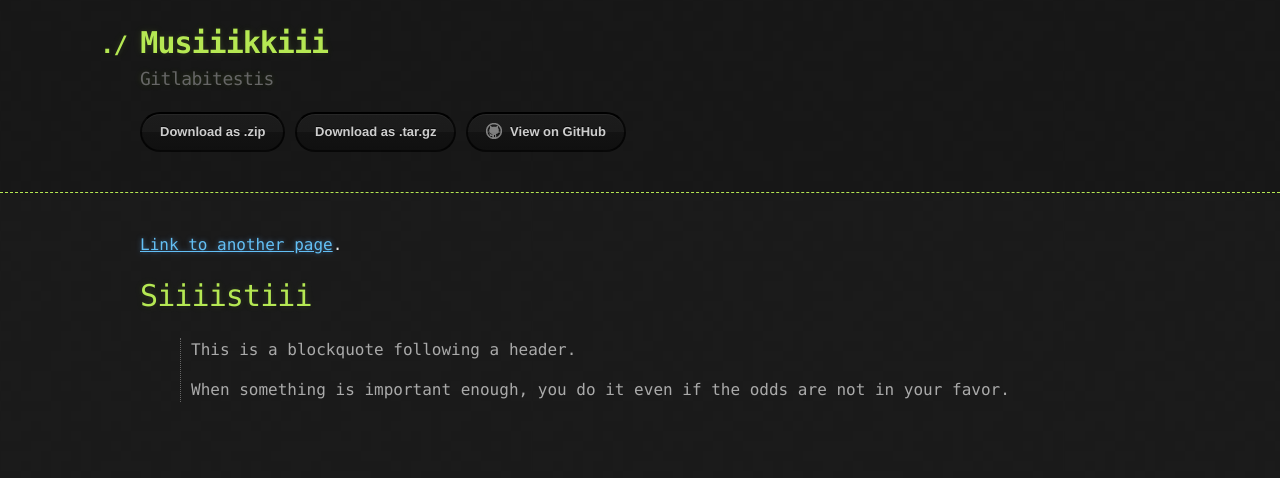
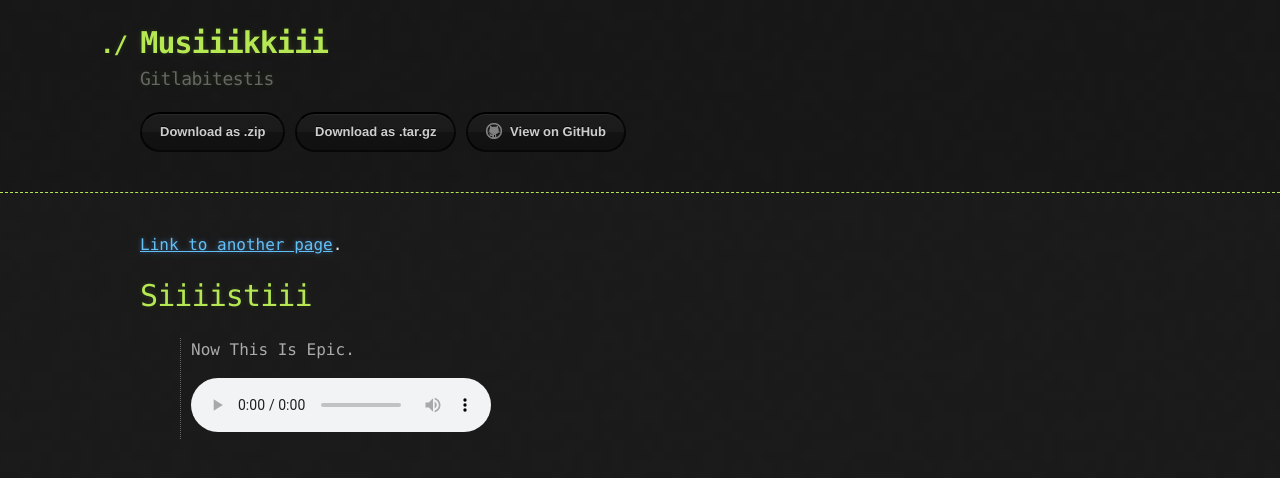
Before and after one commit to JusufSWE/asdwewewarawreegyesr325432f320r329fj321d8903ha894tg3q874t2qg826iydg876aftrg4682aytg32, a Jekyll site: the page built from docs/index.md, in a window 1280 px wide. Shown: the top 478 px of the page. Built offline with Jekyll 4.4.1, drawn with Linux system fonts in a browser that asks for light colours; our own code applies the rules of GitHub Pages for plain Markdown files.

Commit message:
Update index.md

```diff
--- a/docs/index.md
+++ b/docs/index.md
@@ -2,6 +2,6 @@
 
 # Siiiistiii
 
-> This is a blockquote following a header.
+> Now This Is Epic.
 >
-> When something is important enough, you do it even if the odds are not in your favor.
+> <audio controls> <source src=../"SoundEls1.2.mp3" type="audio/mpeg"> Selaimesi ei tue audio-elementtiä. </audio>
```
